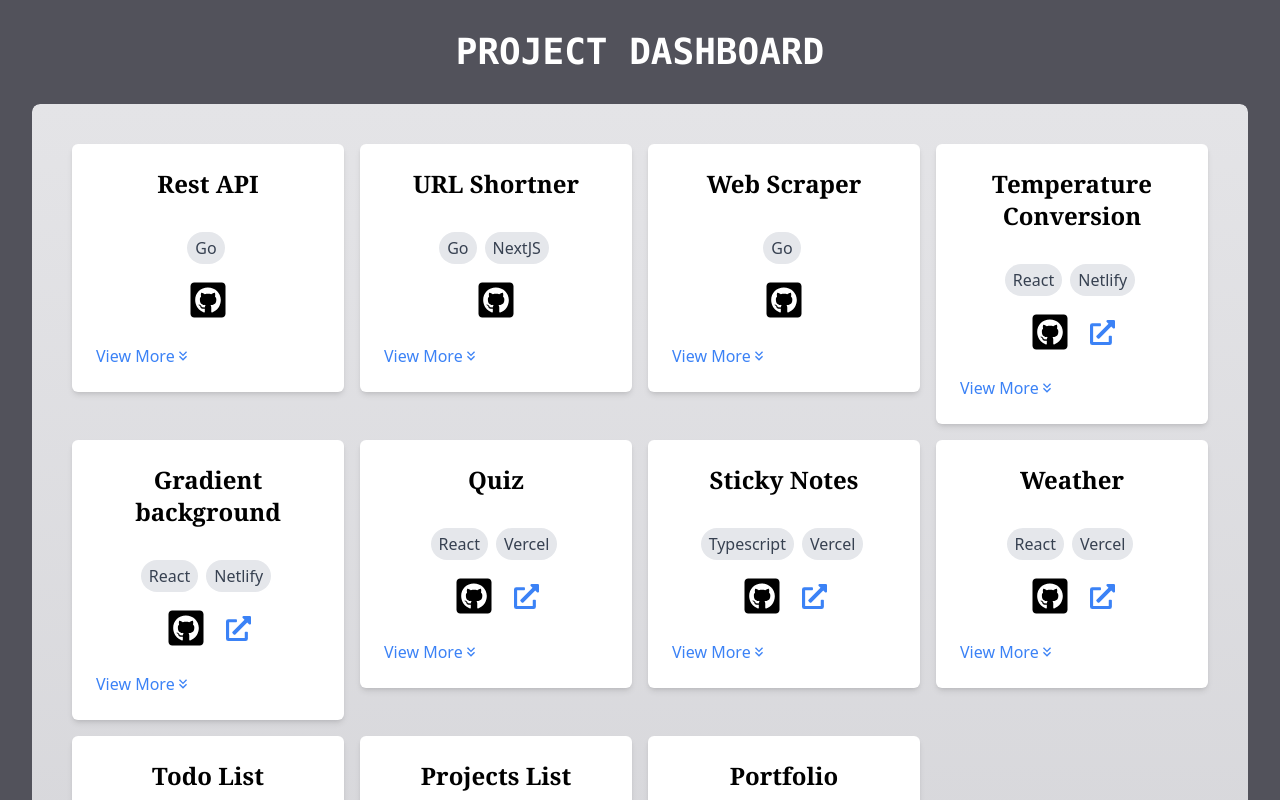
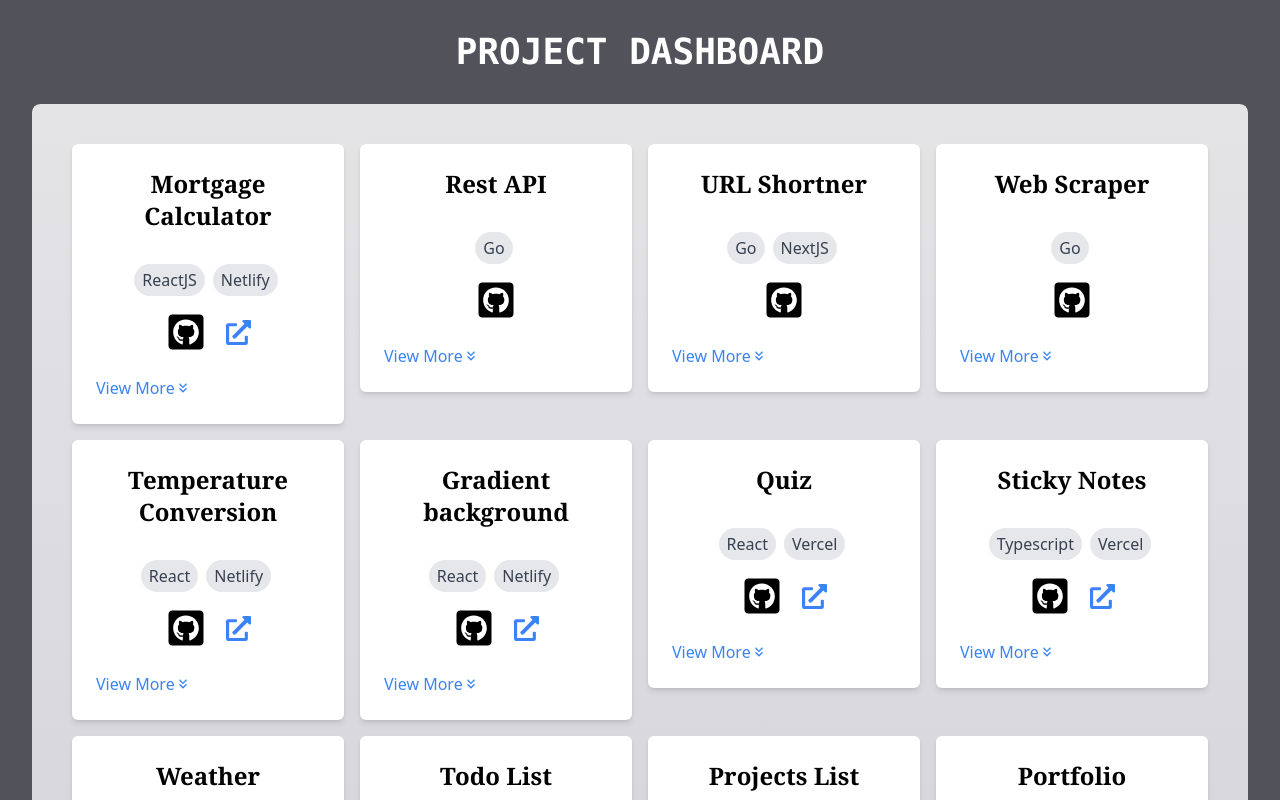
Before and after one commit to mendoncamaria/projects-list, a React (Vite) app: page / in a window 1280 px wide. Shown: the top 800 px of the page. Built offline with nearby package versions, Linux system fonts and the light colour scheme.

Commit message:
Add new project

```diff
--- a/src/data/arrayConstants.ts
+++ b/src/data/arrayConstants.ts
@@ -167,6 +167,19 @@ export const cardsData = [
     liveUrl: '',
     gitUrl: 'https://github.com/mendoncamaria/rest-api-go',
   },
+  {
+    title: 'Mortgage Calculator',
+    description: 'Mortgage Calculator',
+    language: [
+      { name: 'ReactJS', filename: REACT },
+      {
+        name: 'Netlify',
+        filename: NETLIFY,
+      },
+    ],
+    liveUrl: 'https://mortgage-calculator-mm.netlify.app/',
+    gitUrl: 'https://github.com/mendoncamaria/mortgage-calculator',
+  },
   // {
   //   title: 'Chatbot',
   //   description: 'Chatbot',
```
